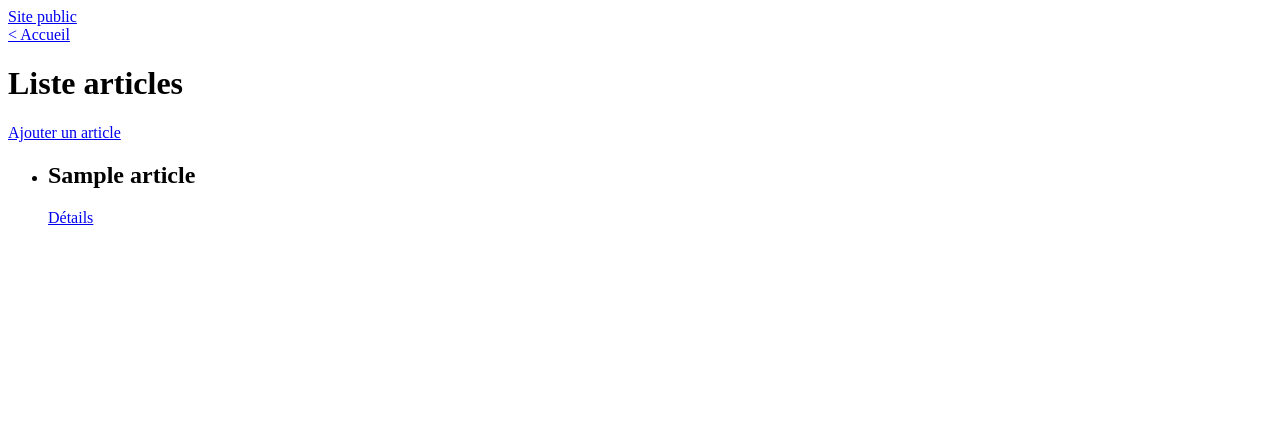
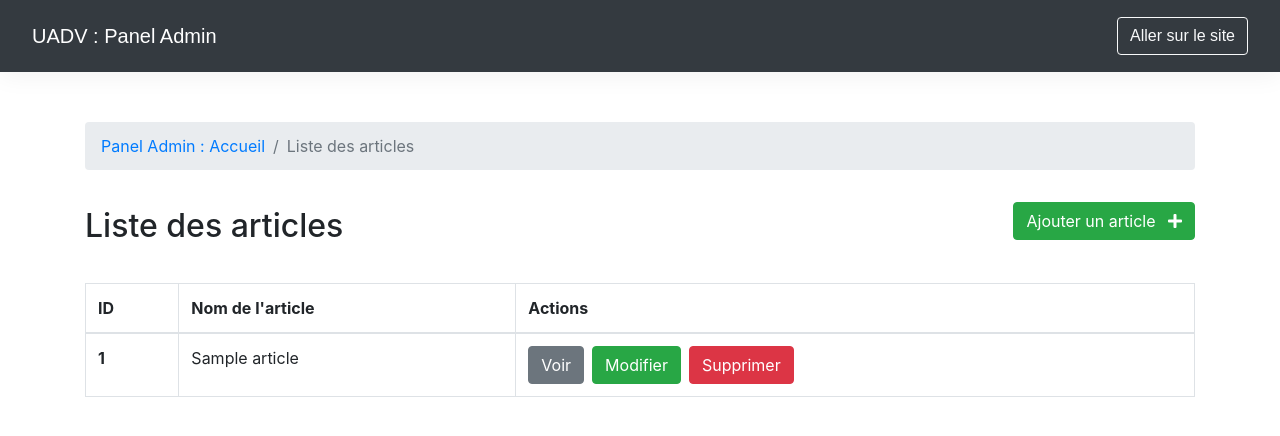
Before and after one commit to AmauryFaveriel/SIPerfectSite-grp11, a PHP site: page /admin/index.php?action=adminListArticle in a window 1280 px wide. Shown: the top 436 px of the page. Run offline with PHP 8.4, Linux system fonts and the light colour scheme; tables that the repository leaves empty hold one stand-in row (values such as "Sample post").

Commit message:
update admin panel + lists

```diff
--- a/admin/index.php
+++ b/admin/index.php
@@ -13,7 +13,6 @@ define("PAGE_DEFAULT", "list");
 
 $action = $_GET['action'] ?? $_POST['action'] ?? PAGE_DEFAULT;
 ?>
-    <a href="../index.php">Site public</a><br>
 <?php
 switch($action) {
 
--- /dev/null
+++ b/assets/css/scss/components/_admin.scss
@@ -0,0 +1,17 @@
+.admin{
+    .navbar {
+        font-family: sans-serif;
+        margin-bottom: 50px;
+    }
+
+    .table-bordered td, .table-bordered th{
+        img{
+            max-height: 50px;
+            max-width: 100px;
+        }
+
+        .btn{
+            margin-right: 8px;
+        }
+    }
+}
--- a/assets/css/scss/styles.scss
+++ b/assets/css/scss/styles.scss
@@ -20,3 +20,4 @@
 @import 'components/quisommesnous';
 @import 'components/partners';
 @import 'components/footer';
+@import 'components/admin';
--- a/includes/adminFunctions.php
+++ b/includes/adminFunctions.php
@@ -21,9 +21,18 @@ function adminHeader()
     <meta name="viewport"
           content="width=device-width, user-scalable=no, initial-scale=1.0, maximum-scale=1.0, minimum-scale=1.0">
     <meta http-equiv="X-UA-Compatible" content="ie=edge">
-    <title>Document</title>
+    <link rel="stylesheet" href="../assets/css/styles.css">
+    <title>Panel Admin - Une Année De Voyages</title>
 </head>
-<body>
+<body class="admin">
+    <nav class="navbar navbar-expand-lg navbar-dark bg-dark">
+        <a class="navbar-brand" href="./index.php">UADV : Panel Admin</a>
+        <button class="navbar-toggler" type="button" data-toggle="collapse" data-target="#navbarNav" aria-controls="navbarNav" aria-expanded="false" aria-label="Toggle navigation">
+            <span class="navbar-toggler-icon"></span>
+        </button>
+        <a href="../index.php" class="btn btn-outline-light">Aller sur le site</a>
+    </nav>
+    <div class="container">
 
 <?php
 
@@ -35,6 +44,7 @@ function adminHeader()
 function adminFooter()
 {
 ?>
+    </div>
 </body>
 </html>
 <?php
@@ -48,10 +58,16 @@ function adminList()
 {
     adminHeader();
 ?>
-    <a href="../admin/index.php?action=adminListArticle">Articles</a><br>
-    <a href="../admin/index.php?action=adminListCards">Fiches pratiques</a><br>
-    <a href="../admin/index.php?action=adminListPartners">Partenaires</a><br>
-    <a href="../admin/index.php?action=adminListTwitter">Fil actualité Twitter</a>
+
+
+    <h1>Bienvenue sur le Panel Admin</h1>
+    <p class="mb-5">Utilisez les liens ci-dessous pour modifier le contenu du site :</p>
+    <div class="list-group">
+        <a href="../admin/index.php?action=adminListArticle" class="list-group-item list-group-item-action">Articles</a>
+        <a href="../admin/index.php?action=adminListCards" class="list-group-item list-group-item-action">Fiches pratiques</a>
+        <a href="../admin/index.php?action=adminListPartners" class="list-group-item list-group-item-action">Partenaires</a>
+        <a href="../admin/index.php?action=adminListTwitter" class="list-group-item list-group-item-action">Fil d'actualité (Twitter)</a>
+    </div>
 <?php
     adminFooter();
 }
@@ -63,18 +79,40 @@ function adminListArticle(PDO $pdo): void
 {
     $data = adminListArticleSQL($pdo);
     adminHeader();
-    displayHomeLink();
+
     ?>
-        <h1>Liste articles</h1>
-        <a href="../admin/index.php?action=adminAddArticle">Ajouter un article</a>
-        <ul>
+        <nav aria-label="breadcrumb">
+            <ol class="breadcrumb">
+                <li class="breadcrumb-item"><a href="../admin/index.php">Panel Admin : Accueil</a></li>
+                <li class="breadcrumb-item active" aria-current="page">Liste des articles</li>
+            </ol>
+        </nav>
+        <div class="row mb-3">
+           <div class="col-md-8">
+               <h1>Liste des articles</h1>
+           </div>
+           <div class="col-md-4">
+               <a href="../admin/index.php?action=adminAddArticle" class="btn btn-success float-right mt-3">Ajouter un article <i class="fas fa-plus ml-2"></i></a>
+           </div>
+        </div>
+        <table class="table table-bordered">
+            <thead>
+                <tr>
+                    <th scope="col">ID</th>
+                    <th scope="col">Nom de l'article</th>
+                    <th scope="col">Actions</th>
+                </tr>
+            </thead>
+            <tbody>
                 <?php foreach ($data as $page):?>
-            <li>
-                <h2><?=$page['title']?></h2>
-                <a href="../admin/index.php?action=adminShowArticle&id=<?=$page['id']?>">Détails</a>
-            </li>
+                    <tr>
+                        <th scope="row"><?=$page['id']?></th>
+                        <td><?=$page['title']?></td>
+                        <td><a href="../admin/index.php?action=adminShowArticle&id=<?=$page['id']?>" class="btn btn-secondary">Voir</a><a href="../admin/index.php?action=adminEditArticle&id=<?=$page['id']?>" class="btn btn-success">Modifier</a><a href="../admin/index.php?action=adminDeleteArticle&id=<?=$page['id']?>" class="btn btn-danger">Supprimer</a></td>
+                    </tr>
                 <?php endforeach; ?>
-        </ul>
+            </tbody>
+        </table>
     <?php
 }
 
@@ -173,18 +211,40 @@ function adminListCards(PDO $pdo): void
 {
     $data = adminListCardsSQL($pdo);
     adminHeader();
-    displayHomeLink();
+
     ?>
-    <h1>Liste fiches pratiques</h1>
-    <a href="../admin/index.php?action=adminAddCards">Ajouter une fiche pratique</a>
-    <ul>
+    <nav aria-label="breadcrumb">
+        <ol class="breadcrumb">
+            <li class="breadcrumb-item"><a href="../admin/index.php">Panel Admin : Accueil</a></li>
+            <li class="breadcrumb-item active" aria-current="page">Liste des fiches pratiques</li>
+        </ol>
+    </nav>
+    <div class="row mb-3">
+        <div class="col-md-8">
+            <h1>Liste des fiches pratiques</h1>
+        </div>
+        <div class="col-md-4">
+            <a href="../admin/index.php?action=adminAddCards" class="btn btn-success float-right mt-3">Ajouter une fiche pratique <i class="fas fa-plus ml-2"></i></a>
+        </div>
+    </div>
+    <table class="table table-bordered">
+        <thead>
+            <tr>
+                <th scope="col">ID</th>
+                <th scope="col">Nom de la fiche pratique</th>
+                <th scope="col">Actions</th>
+            </tr>
+        </thead>
+        <tbody>
             <?php foreach ($data as $page):?>
-            <li>
-                <h2><?=$page['title']?></h2>
-                <a href="../admin/index.php?action=adminShowCards&id=<?=$page['id']?>">Détails</a>
-            </li>
+            <tr>
+                <th scope="row"><?=$page['id']?></th>
+                <td><?=$page['title']?></td>
+                <td><a href="../admin/index.php?action=adminShowCards&id=<?=$page['id']?>" class="btn btn-secondary">Voir</a><a href="../admin/index.php?action=adminEditCards&id=<?=$page['id']?>" class="btn btn-success">Modifier</a><a href="../admin/index.php?action=adminDeleteCards&id=<?=$page['id']?>" class="btn btn-danger">Supprimer</a></td>
+            </tr>
             <?php endforeach; ?>
-    </ul>
+        </tbody>
+    </table>
     <?php
 }
 
@@ -327,18 +387,43 @@ function adminListPartners(PDO $pdo)
 {
     $data = adminListPartnersSQL($pdo);
     adminHeader();
-    displayHomeLink();
+
     ?>
-    <h1>Liste partenaires</h1>
-    <a href="../admin/index.php?action=adminAddPartners">Ajouter un partenaire</a>
-    <ul>
+
+    <nav aria-label="breadcrumb">
+        <ol class="breadcrumb">
+            <li class="breadcrumb-item"><a href="../admin/index.php">Panel Admin : Accueil</a></li>
+            <li class="breadcrumb-item active" aria-current="page">Liste des partenaires</li>
+        </ol>
+    </nav>
+    <div class="row mb-3">
+        <div class="col-md-8">
+            <h1>Liste des partenaires</h1>
+        </div>
+        <div class="col-md-4">
+            <a href="../admin/index.php?action=adminAddPartners" class="btn btn-success float-right mt-3">Ajouter un partenaire <i class="fas fa-plus ml-2"></i></a>
+        </div>
+    </div>
+    <table class="table table-bordered">
+        <thead>
+            <tr>
+                <th scope="col">ID</th>
+                <th scope="col">Nom du partenaire</th>
+                <th scope="col">Image</th>
+                <th scope="col">Actions</th>
+            </tr>
+        </thead>
+        <tbody>
             <?php foreach ($data as $page):?>
-            <li>
-                <img src="<?=$page['imgLink']?>" alt="<?=$page['imgAlt']?>">
-                <a href="../admin/index.php?action=adminShowPartners&id=<?=$page['id']?>">Détails</a>
-            </li>
+            <tr>
+                <th scope="row"><?=$page['id']?></th>
+                <td><?=$page['imgAlt']?></td>
+                <td><img src="<?=$page['imgLink']?>" alt="<?=$page['imgAlt']?>"></td>
+                <td><a href="../admin/index.php?action=adminDeletePartners&id=<?=$page['id']?>" class="btn btn-danger">Supprimer</a></td>
+            </tr>
             <?php endforeach; ?>
-    </ul>
+        </tbody>
+    </table>
     <?php
 }
 
@@ -403,18 +488,41 @@ function adminListTwitter(PDO $pdo)
 {
     $data = adminListTwitterSQL($pdo);
     adminHeader();
-    displayHomeLink();
+
     ?>
-    <h1>Liste comptes fil actualité</h1>
-    <a href="../admin/index.php?action=adminAddTwitter">Ajouter un compte</a>
-    <ul>
+
+    <nav aria-label="breadcrumb">
+        <ol class="breadcrumb">
+            <li class="breadcrumb-item"><a href="../admin/index.php">Panel Admin : Accueil</a></li>
+            <li class="breadcrumb-item active" aria-current="page">Liste des comptes liés au fil d'actualité (Twitter)</li>
+        </ol>
+    </nav>
+    <div class="row mb-3">
+        <div class="col-md-8">
+            <h1>Liste des comptes liés au fil d'actualité (Twitter)</h1>
+        </div>
+        <div class="col-md-4">
+            <a href="../admin/index.php?action=adminAddTwitter" class="btn btn-success float-right mt-3">Ajouter un compte Twitter <i class="fas fa-plus ml-2"></i></a>
+        </div>
+    </div>
+    <table class="table table-bordered">
+        <thead>
+            <tr>
+                <th scope="col">ID</th>
+                <th scope="col">Nom du compte</th>
+                <th scope="col">Actions</th>
+            </tr>
+        </thead>
+        <tbody>
             <?php foreach ($data as $page):?>
-            <li>
-                <p><?=$page['countname']?></p>
-                <a href="../admin/index.php?action=adminDeleteTwitter&id=<?=$page['id']?>">Supprimer</a>
-            </li>
+            <tr>
+                <th scope="row"><?=$page['id']?></th>
+                <td><?=$page['countname']?></td>
+                <td><a href="../admin/index.php?action=adminDeleteTwitter&id=<?=$page['id']?>" class="btn btn-danger">Supprimer</a></td>
+            </tr>
             <?php endforeach; ?>
-    </ul>
+        </tbody>
+    </table>
     <?php
 }
 
```
Also changed, not shown: assets/css/styles.css. Lines whose indentation alone changed are shown as unchanged.
